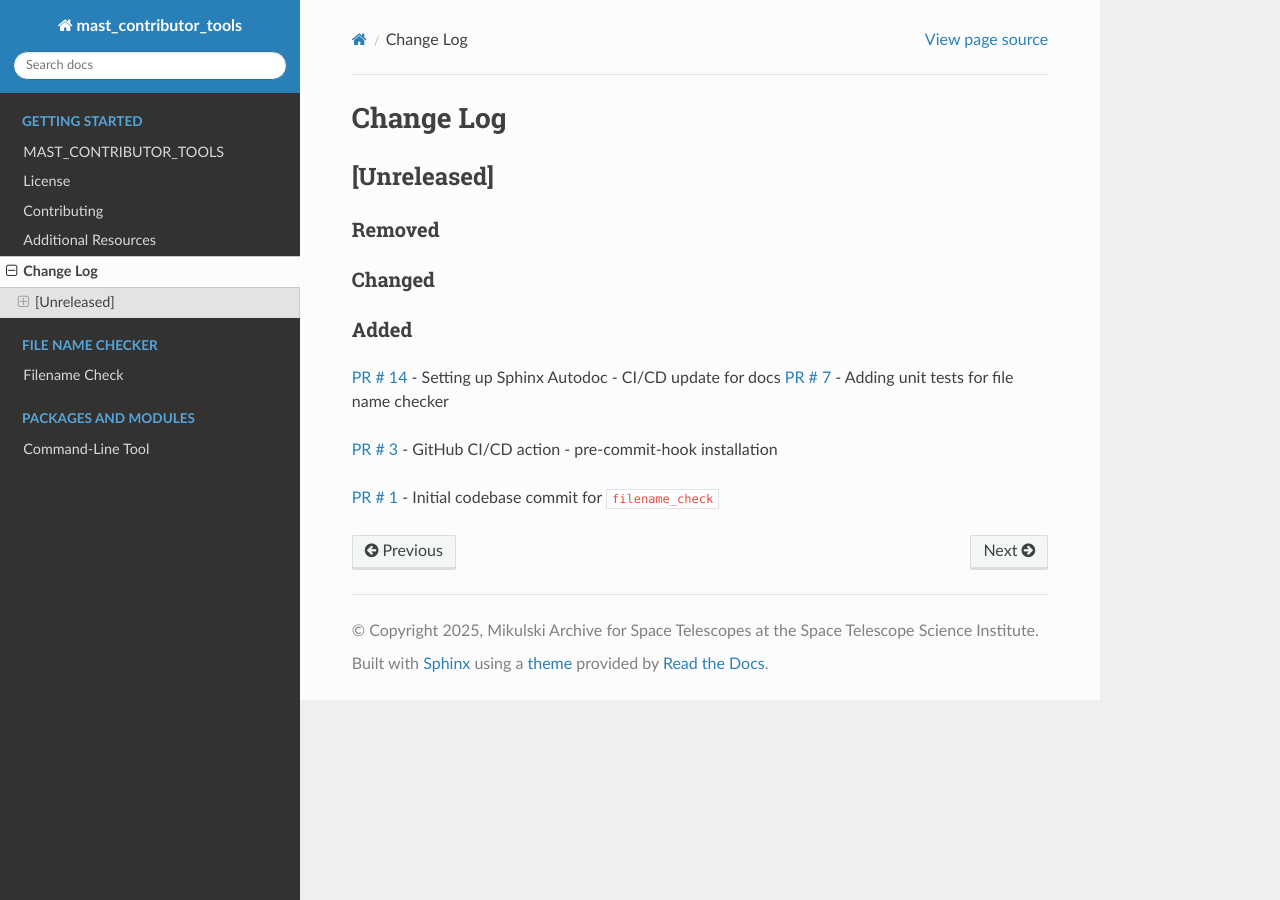
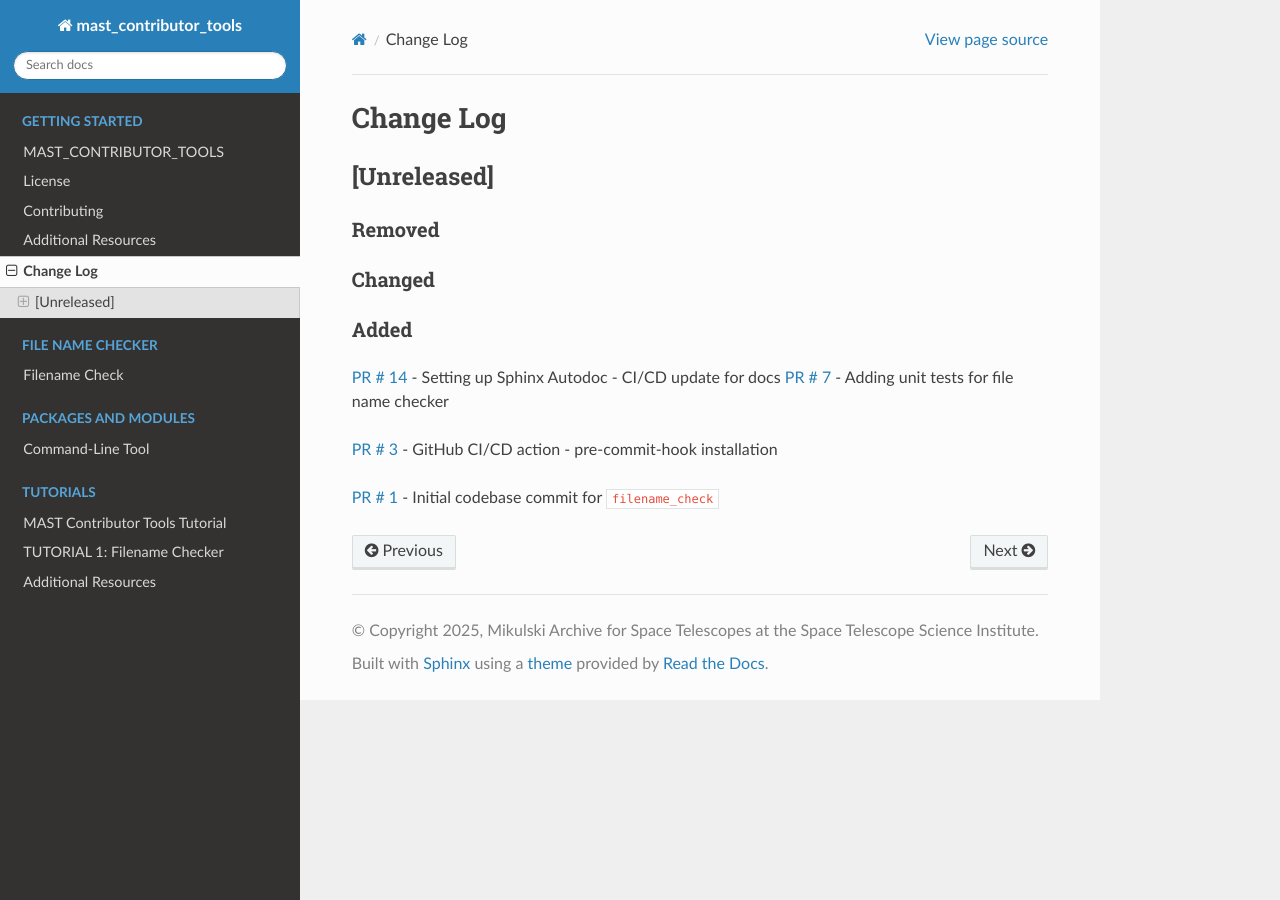
Before and after one commit to spacetelescope/mast_contributor_tools, a Sphinx documentation site: the page built from docs/changelog.md, in a window 1280 px wide. Built offline with Sphinx 7.4.7 and the Read the Docs theme 3.1.0, drawn with Linux system fonts in a browser that asks for light colours; pages that are not in the unit, such as notebooks, are missing from menus.

Commit message:
adding tutorial to sphinx docs

````diff
--- a/docs/index.rst
+++ b/docs/index.rst
@@ -21,6 +21,12 @@ mast_contributor_tools Documentation
    cli.rst
    api/modules.rst
 
+.. toctree::
+   :maxdepth: 3
+   :caption: Tutorials
+
+   tutorial_readme
+
 * :ref:`genindex`
 * :ref:`modindex`
 * :ref:`search`
--- /dev/null
+++ b/docs/tutorial_readme.md
@@ -0,0 +1 @@
+```{include} ../TUTORIAL/tutorial_readme.md
````
